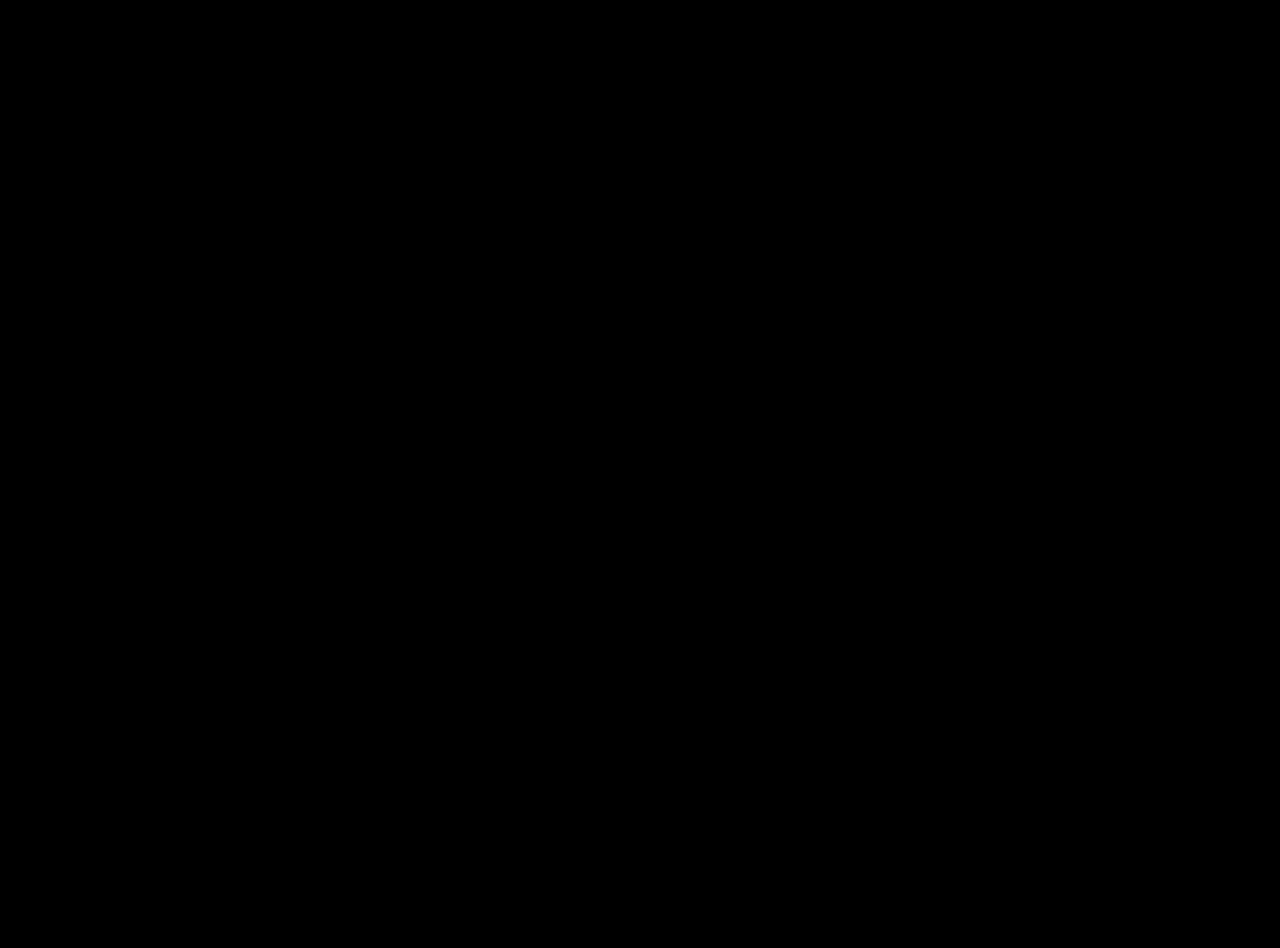
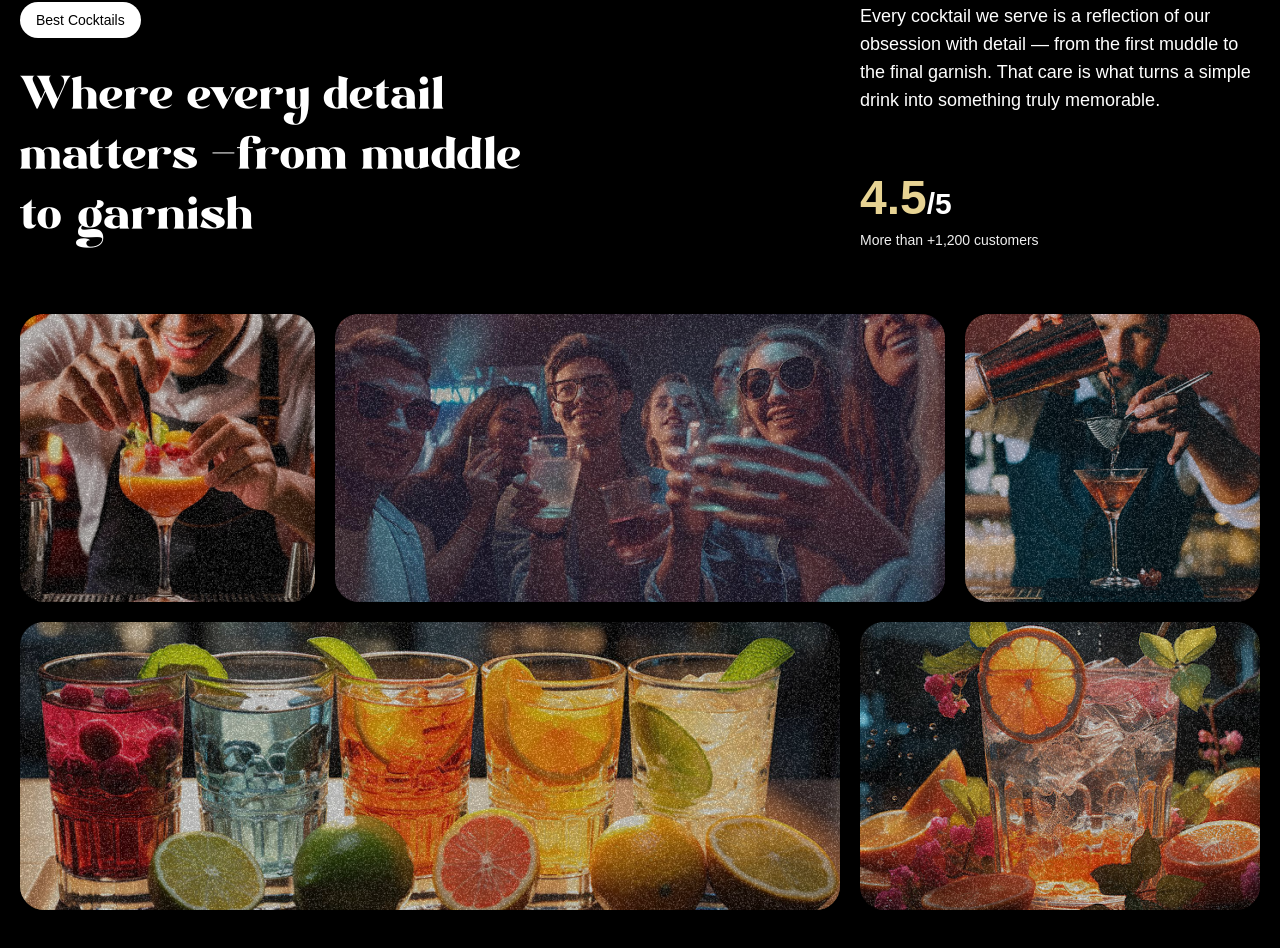
Before and after one commit to hector-mendoza/gsap_cocktails, a React (Vite) app: page / in a window 1280 px wide. Shown: the part 1710-2658 px from the top of the page. Before the commit the page ends 1600 px from the top, so only its background shows below. Built offline with nearby package versions, Linux system fonts and the light colour scheme; a web font is replaced by a local one.

Commit message:
Implement About section

```diff
--- a/src/App.jsx
+++ b/src/App.jsx
@@ -3,6 +3,7 @@
 import Navbar from "./components/Navbar"
 import Hero from "./components/Hero"
 import Cocktails from "./components/Cocktails"
+import About from "./components/About"
 
 gsap.registerPlugin(ScrollTrigger, SplitText)
 
@@ -12,6 +13,7 @@
             <Navbar />
             <Hero />
             <Cocktails />
+            <About />
         </main>
     )
 }
--- /dev/null
+++ b/src/components/About.jsx
@@ -0,0 +1,102 @@
+import { useGSAP } from "@gsap/react"
+import gsap from "gsap"
+import { SplitText } from "gsap/all"
+
+function About() {
+
+    useGSAP(() => {
+        const titleSplit = SplitText.create("#about h2", { type: "words" })
+
+
+        const scrollTimeline = gsap.timeline({
+            scrollTrigger: {
+                trigger: "#about",
+                start: "top center",
+            }
+        })
+
+        scrollTimeline.from(titleSplit.words, {
+            opacity: 0,
+            duration: 1,
+            yPercent: 100,
+            ease: "expo.out",
+            stagger: 0.02,
+        })
+            .from(".top-grid div, .bottom-grid div", {
+                opacity: 0,
+                duration: 1,
+                ease: "power1.inOut",
+                stagger: 0.04,
+            }, "-=0.5") // overlap by 0.5 seconds
+    })
+
+    return (
+        <div id='about'>
+            <div className='mb-16 md:px-0 px-5'>
+                <div className='content'>
+                    <div className='md:col-span-8'>
+                        <p className='badge'>Best Cocktails</p>
+                        <h2>
+                            Where every detail matters <span className='text-white'>-</span>
+                            from muddle to garnish
+                        </h2>
+                    </div>
+                    <div className='sub-content'>
+                        <p>
+                            Every cocktail we serve is a reflection of our obsession with detail — from the first muddle to the final garnish. That care is what turns a simple drink into something truly memorable.
+                        </p>
+                        <div>
+                            <p className='md:text-3xl text-xl font-bold'>
+                                <span>4.5</span>/5
+                            </p>
+                            <p className='text-sm text-white-100'>
+                                More than +1,200 customers
+                            </p>
+                        </div>
+                    </div>
+                </div>
+            </div>
+
+            <div className='top-grid'>
+                <div className='md:col-span-3'>
+                    <div className='noisy' />
+                    <img
+                        src='/images/abt1.png' alt='grid-img-1'
+                    />
+                </div>
+
+                <div className='md:col-span-6'>
+                    <div className='noisy' />
+                    <img
+                        src='/images/abt2.png' alt='grid-img-2'
+                    />
+                </div>
+
+                <div className='md:col-span-3'>
+                    <div className='noisy' />
+                    <img
+                        src='/images/abt5.png' alt='grid-img-3'
+                    />
+                </div>
+            </div>
+
+            <div className='bottom-grid'>
+                <div className='md:col-span-8'>
+                    <div className='noisy' />
+                    <img
+                        src='/images/abt3.png' alt='grid-img-4'
+                    />
+                </div>
+
+                <div className='md:col-span-4'>
+                    <div className='noisy' />
+                    <img
+                        src='/images/abt4.png' alt='grid-img-5'
+                    />
+                </div>
+            </div>
+        </div>
+    )
+}
+
+export default About
```
